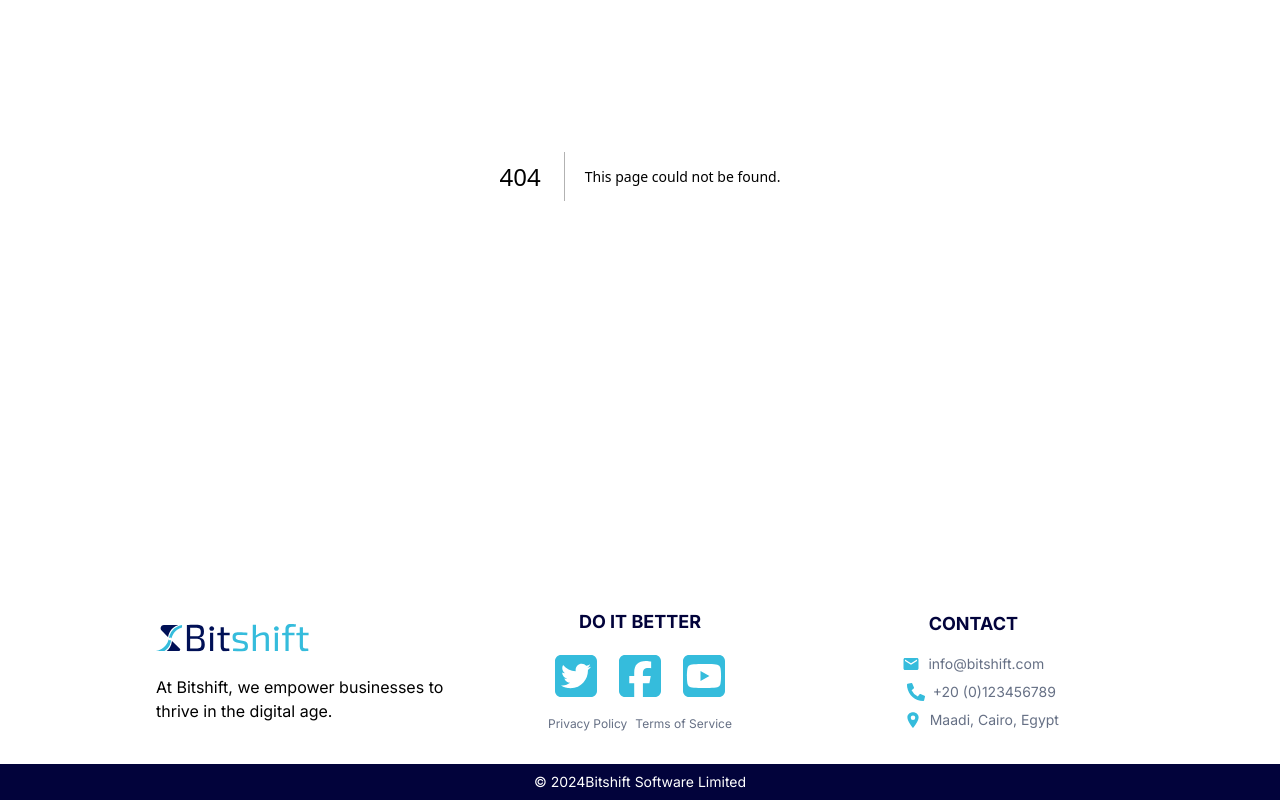
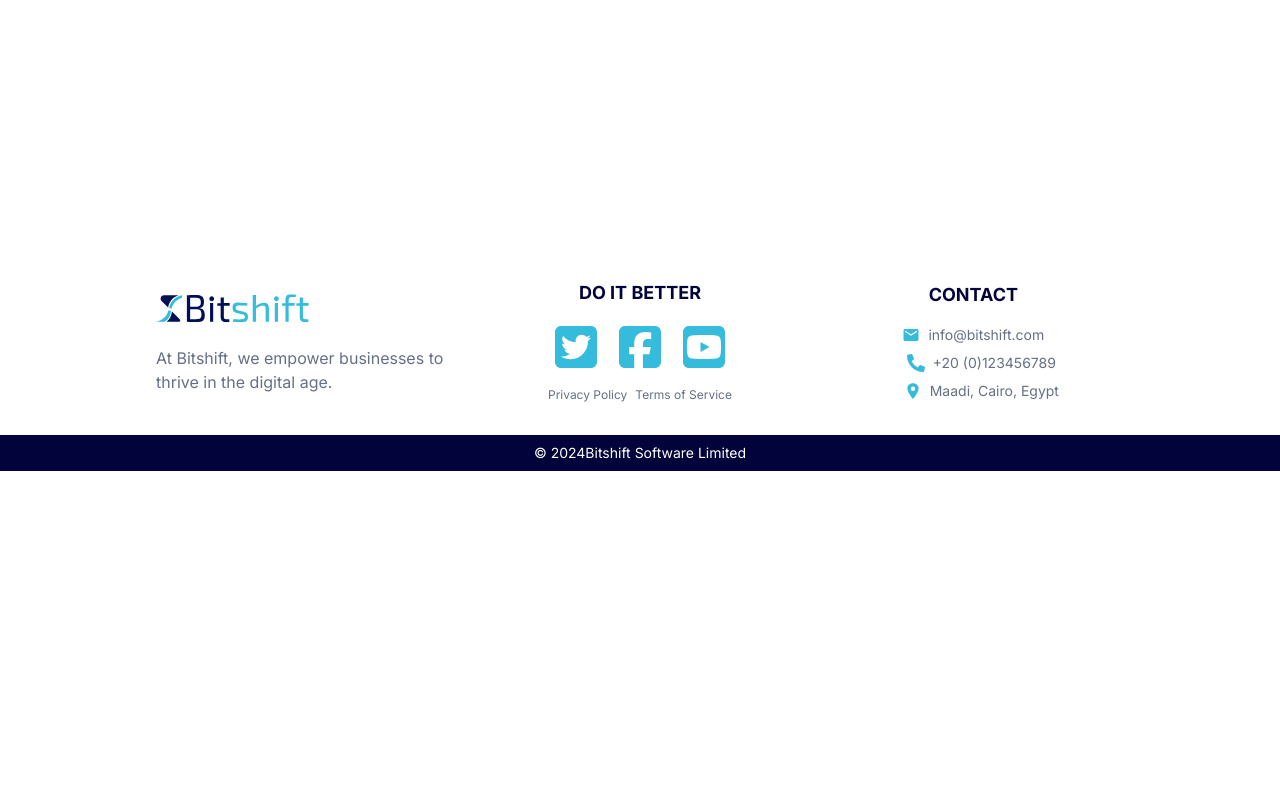
Before and after one commit to Ma7moudxG/bitshift, a Next.js app: page /privacy in a window 1280 px wide. Before the commit this address had no page. Shown: the part 329-1129 px from the top of the page. After the commit the page ends 800 px from the top, so only its background shows below. Built offline with nearby package versions, Linux system fonts and the light colour scheme.

Commit message:
update privacy - terms links

```diff
--- /dev/null
+++ b/app/privacy/page.tsx
@@ -0,0 +1,10 @@
+import React from 'react'
+import Main from '../../components/Main'
+
+const PrivacyPolicy = () => {
+  return (
+    <Main>PrivacyPolicy</Main>
+  )
+}
+
+export default PrivacyPolicy
--- /dev/null
+++ b/app/terms/page.tsx
@@ -0,0 +1,10 @@
+import React from 'react'
+import Main from '../../components/Main'
+
+const TermsOfUse = () => {
+  return (
+    <Main>TermsOfUse</Main>
+  )
+}
+
+export default TermsOfUse
--- a/components/FooterComponent.js
+++ b/components/FooterComponent.js
@@ -26,7 +26,7 @@ export default function FooterComponent() {
                     width={160}
                 />
             </Link>
-            <p className="sm:text-sm md:text-base text-center md:text-left pt-4 max-w-[70%] md:max-w-full">
+            <p className="sm:text-sm md:text-base text-center md:text-left pt-4 max-w-[70%] md:max-w-full text-[#667085]">
               At Bitshift, we empower businesses to thrive in the digital age.
             </p>
           </div>
@@ -37,29 +37,28 @@ export default function FooterComponent() {
               <Link href="#"><FaSquareTwitter className="text-[#35BCDC] text-5xl hover:text-black cursor-pointer"/></Link>
               <Link href="#"><FaSquareFacebook className="text-[#35BCDC] text-5xl hover:text-[#4371c7] cursor-pointer"/></Link>
               <Link href="#"><FaSquareYoutube className="text-[#35BCDC] text-5xl hover:text-red-600 cursor-pointer"/></Link>
-
             </div>
             <div className="flex flex-col md:flex-row justify-center gap-2 mt-4 md:items-end">
-              <Link href="#" className="text-xs text-[#667085] hover:underline">Privacy Policy</Link>
-              <Link href="#" className="text-xs text-[#667085] hover:underline">Terms of Service</Link>
+              <Link href="/privacy" target="_blank" className="text-xs text-[#667085] hover:underline hover:text-[#b3b3b3]">Privacy Policy</Link>
+              <Link href="terms" target="_blank" className="text-xs text-[#667085] hover:underline hover:text-[#b3b3b3]">Terms of Service</Link>
             </div>
           </div>
 
           <div className="text-center items-center">
               <FooterTitle title="CONTACT" className="text-lg font-bold text-[#02033B]" />
               <div className="flex flex-col items-center gap-2 justify-center space-x-4 mt-4">
-                <Link href="#" className="text-sm text-[#667085] flex items-center gap-2">
+                <Link href="#" className="text-sm text-[#667085] flex items-center gap-2 hover:text-[#b3b3b3]">
                   <MdEmail className="text-lg text-[#35BCDC]" />
                   info@bitshift.com
                 </Link>
-                <Link href="#" className="text-sm text-[#667085] flex items-center gap-2">
+                <div className="text-sm text-[#667085] flex items-center gap-2 ">
                   <FaPhoneAlt className="text-lg text-[#35BCDC]" />
                   +20 (0)123456789
-                </Link>
-                <Link href="#" className="text-sm text-[#667085] flex items-center gap-2">
+                </div>
+                <div className="text-sm text-[#667085] flex items-center gap-2">
                   <IoLocationSharp className="text-lg text-[#35BCDC]" />
                   Maadi, Cairo, Egypt
-                </Link>
+                </div>
               </div>
             </div>
         </div>
```
